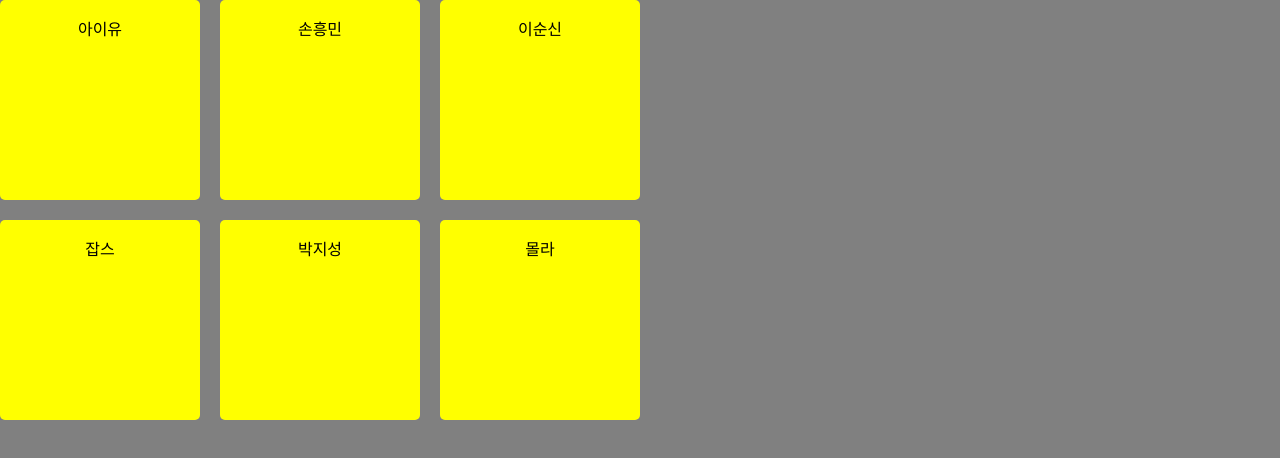
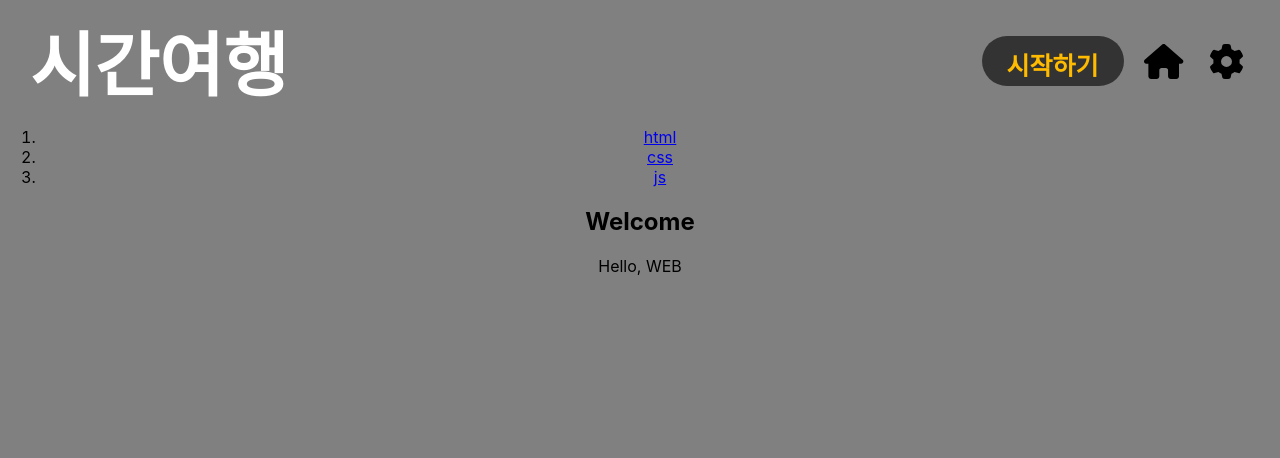
Before and after one commit to SoHotHackathon/timetraveler, a React (Create React App) app: page / in a window 1280 px wide. Shown: the top 458 px of the page. Built offline with nearby package versions, Linux system fonts and the light colour scheme.

Commit message:
시작 -> main 페이지 전환

```diff
--- a/package.json
+++ b/package.json
@@ -13,6 +13,7 @@
     "@testing-library/user-event": "^13.5.0",
     "react": "^18.2.0",
     "react-dom": "^18.2.0",
+    "react-router-dom": "^6.11.1",
     "react-scripts": "5.0.1",
     "sass": "^1.62.1",
     "web-vitals": "^2.1.4"
--- a/src/App.js
+++ b/src/App.js
@@ -1,13 +1,18 @@
 import logo from './logo.svg';
 import './App.css';
+import { BrowserRouter, Route, Routes } from 'react-router-dom';
 import StartPage from './pages/StartPage/StartPage';
 import MainPage from './pages/MainPage/MainPage';
 
 function App() {
   return (
     <div className="App">
-      {/* <StartPage /> */}
-      <MainPage />
+      <BrowserRouter>
+        <Routes>
+          <Route path="/" element={<StartPage />} />
+          <Route path="/MainPage" element={<MainPage />} />
+        </Routes>
+      </BrowserRouter>
     </div>
   );
 }
--- a/src/pages/Component/Header/Header.js
+++ b/src/pages/Component/Header/Header.js
@@ -2,17 +2,25 @@ import React from 'react';
 import './Header.scss';
 import { FontAwesomeIcon } from '@fortawesome/react-fontawesome';
 import { faHouse, faGear } from '@fortawesome/free-solid-svg-icons';
+import { useNavigate } from 'react-router-dom';
 
 
-function Header(){
-    return <header>
+function Header() {
+  const movePage = useNavigate();
+  const navigateToMain = () => {
+    movePage("/MainPage");
+  };
+
+  return (
+    <header>
       <h1>시간여행</h1>
       <div className='buttonGroup'>
-        <button className='start'>시작하기</button>
-        <button className='iconBtn'><FontAwesomeIcon icon={faHouse}/></button>
-        <button className='iconBtn'><FontAwesomeIcon icon={faGear}/></button>
+        <button className='start' onClick={navigateToMain}>시작하기</button>
+        <button className='iconBtn'><FontAwesomeIcon icon={faHouse} /></button>
+        <button className='iconBtn'><FontAwesomeIcon icon={faGear} /></button>
       </div>
     </header>
+  );
 }
 
 export default Header;
--- a/src/pages/MainPage/MainPage.js
+++ b/src/pages/MainPage/MainPage.js
@@ -1,10 +1,12 @@
 import React from 'react';
 import Box from './Box/Box';
 import './MainPage.scss';
+import Header from '../Component/Header/Header';
 
 function MainPage() {
     return (
         <div>
+          {/* <Header /> */}
           <div className='container'>
             <Box name="아이유"/>
             <Box name="손흥민"/>
--- a/src/pages/StartPage/StartPage.js
+++ b/src/pages/StartPage/StartPage.js
@@ -21,7 +21,7 @@ function Article(){
 function StartPage() {
     return (
         <div>
-            <Header></Header>
+            <Header />
             <Nav></Nav>
             <Article></Article>
         </div>
```
Also changed, not shown: 1 other file (tests, documents, lock files or other folders).
